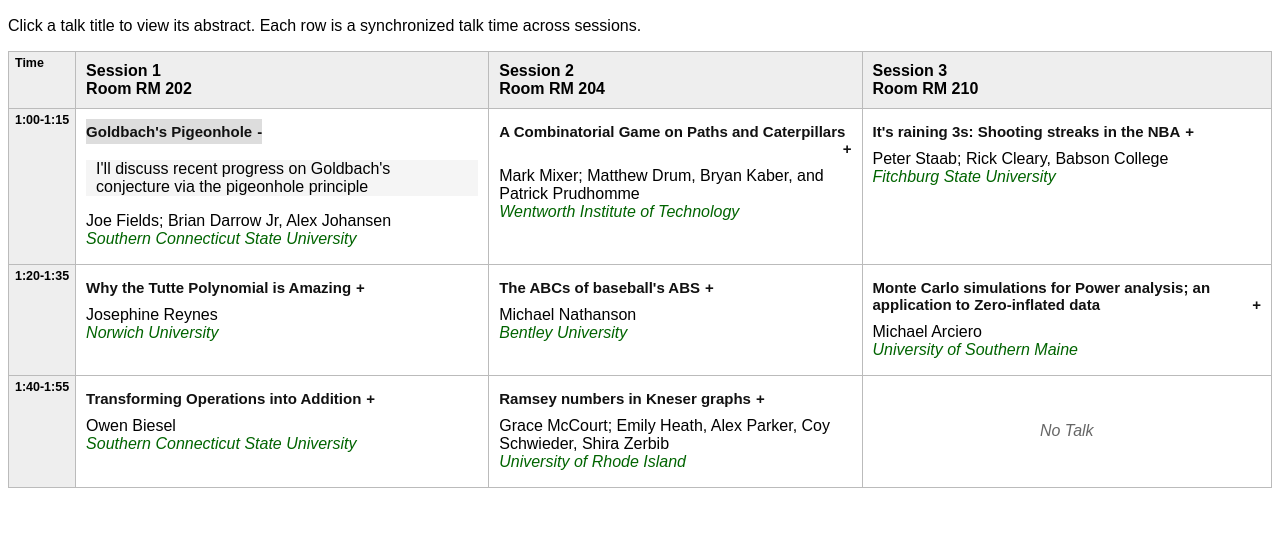
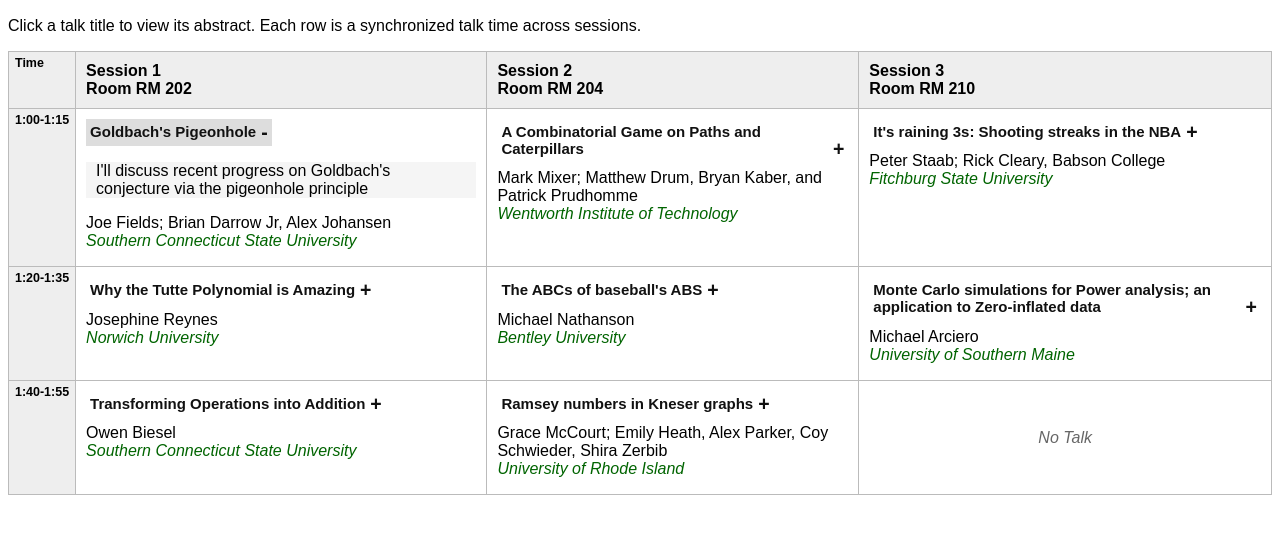
Before and after one commit to osj1961/nesmaa_mtgs, a plain HTML site: page contrib_talks.html in a window 1280 px wide. Both pictures are taken after a click on the button "Goldbach's Pigeonhole". Shown: the part 51-584 px from the top of the page. Drawn offline with nearby package versions, Linux system fonts and the light colour scheme.

Commit message:
Update table layouts and toggle button sizes in generated pages

```diff
--- a/contrib_talks.html
+++ b/contrib_talks.html
@@ -19,10 +19,10 @@
         .talk-program .talk-title { display: block; font-weight: 700; margin-bottom: 4px; }
         .talk-program .presenter { font-weight: 400; margin: 6px 0; }
         .talk-program .institution { color: #006400; font-style: italic; }
-        .talk-program .collapsible { background: #fff; color: #111; cursor: pointer; padding: 4px 0; border: 0; text-align: left; font-size: 15px; }
+        .talk-program .collapsible { background: #fff; color: #111; cursor: pointer; padding: 3pt; border: 0; text-align: left; font-size: 15px; }
         .talk-program .active, .talk-program .collapsible:hover { background: #ddd; }
-        .talk-program .collapsible::after { content: '+'; float: right; margin-left: 5px; }
-        .talk-program .collapsible.active::after { content: '-'; }
+        .talk-program .collapsible::after { content: '+'; float: right; margin-left: 5px;  font-size: 1.3em; font-weight: bold; line-height: 1; font-size: 1.3em; font-weight: bold; line-height: 1;}
+        .talk-program .collapsible.active::after { content: '-';  font-size: 1.3em; font-weight: bold; line-height: 1; font-size: 1.3em; font-weight: bold; line-height: 1;}
         .talk-program .content { display: none; padding: 0 10px; background: #f5f5f5; }
         .talk-program .content.open { display: block; }
         @media (max-width: 700px) { .talk-program .program { min-width: 700px; } .talk-program .program-wrap { overflow-x: auto; } }
```
Also changed, not shown: student_talks.html (+3 -3 lines).
